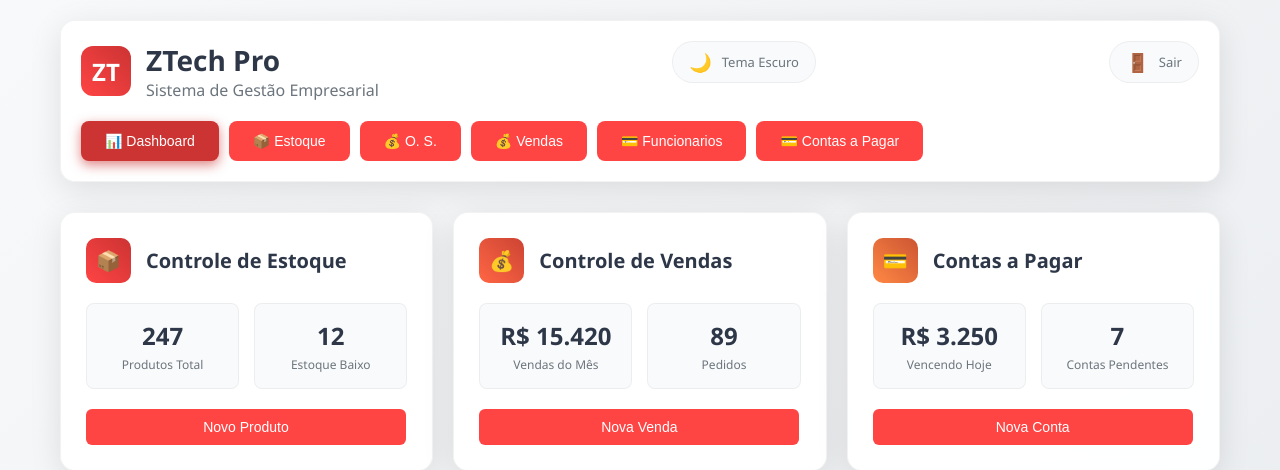
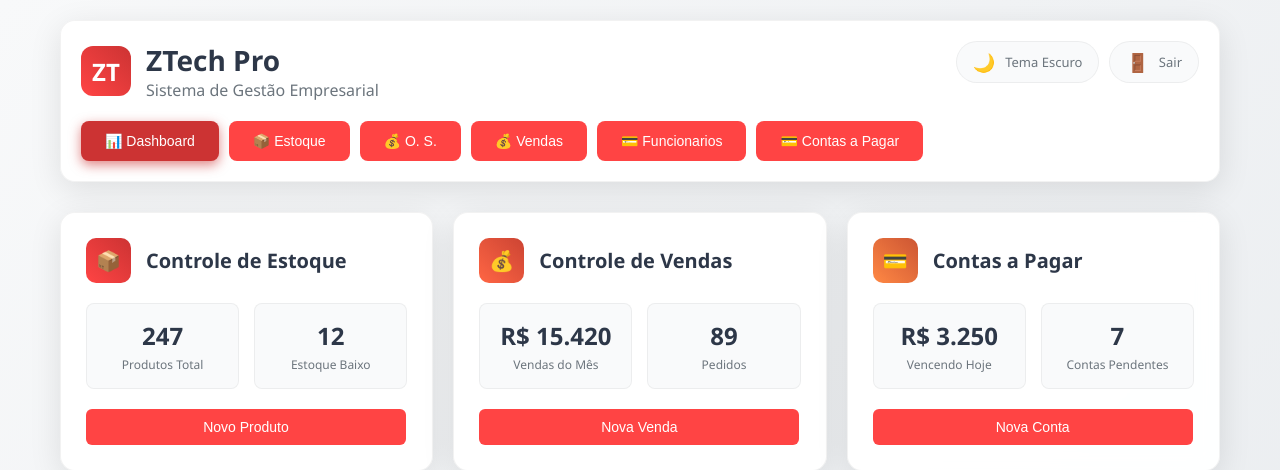
Before and after one commit to Tedesche/ZTech25.02, a Spring Boot app: page /inicio in a window 1280 px wide. Shown: the top 470 px of the page. Run offline with Spring Boot 4, Linux system fonts and the light colour scheme; the visitor is signed in with stand-in values (Sample User, id 1); data comes from the database, SQL or seed files in the repository; some of the project's set-up classes (security, data sources, template engines, error pages and the like) are left out, and stand-ins take their place; some libraries are stand-ins or nearby versions.

Commit message:
update - correção da posição dos botões de tema e logout

```diff
--- a/src/main/resources/static/styles/style.css
+++ b/src/main/resources/static/styles/style.css
@@ -176,6 +176,12 @@
         .dark-theme .subtitle {
             color: var(--text-secondary-dark);
         }
+
+		.caixa-botoes{
+			display: flex;
+			flex-direction: row;
+			gap: 10px;
+		}
 
         .theme-toggle {
             display: flex;
--- a/src/main/resources/templates/index.html
+++ b/src/main/resources/templates/index.html
@@ -22,6 +22,7 @@
                     </div>
                 </div>
 
+				<div class="caixa-botoes">
 	                <div class="theme-toggle" onclick="toggleTheme()">
 	                    <div class="theme-icon" id="themeIcon">🌙</div>
 	                    <div class="theme-text" id="themeText">Tema Escuro</div>
@@ -29,6 +30,7 @@
 	                <div class="theme-toggle">
 	                    <div class="theme-icon" id="logoutIcon">🚪</div>
 	                    <div class="theme-text" id="logoutText">Sair</div>
+	                </div>
 				</div>
             </div>
 
```
Also changed, not shown: 2 other files. Lines whose indentation alone changed are shown as unchanged.
